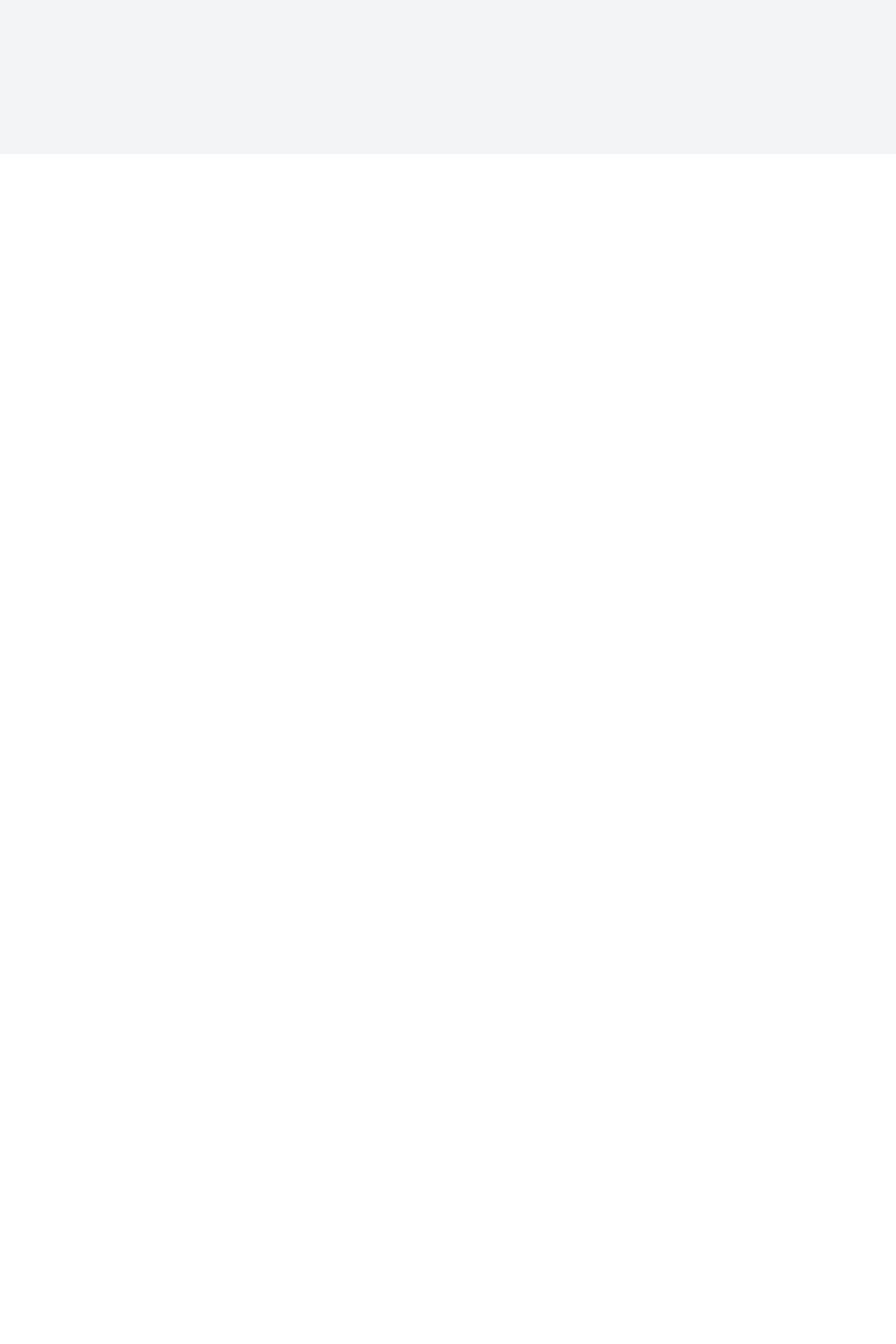
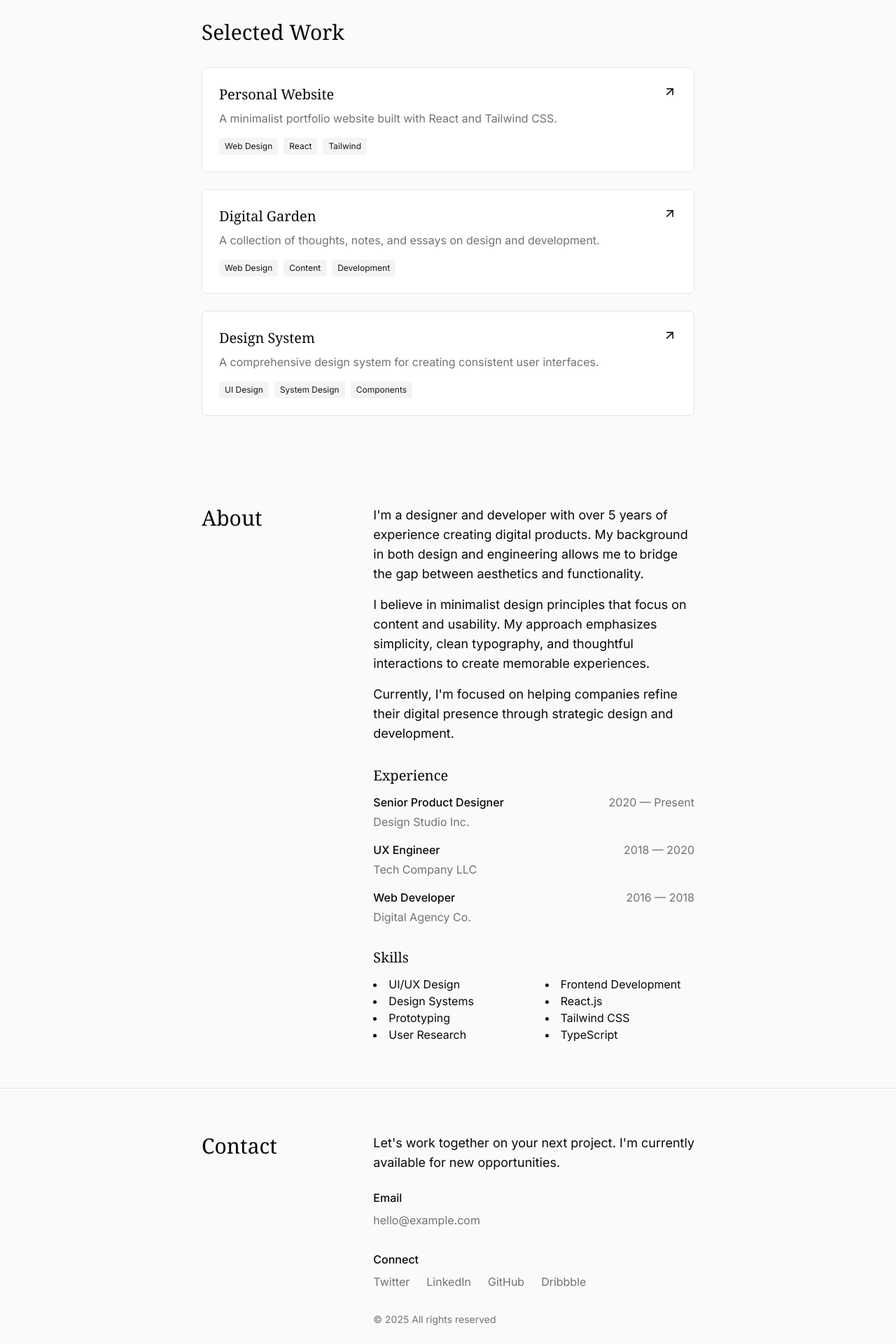
Before and after one commit to H4NUM4NTH4/portfolio_me, a React (Vite) app: page / in a window 1280 px wide. Shown: the part 580-2500 px from the top of the page at 70% size. Before the commit the page ends 800 px from the top, so only its background shows below. Built offline with nearby package versions, Linux system fonts and the light colour scheme.

Commit message:
Implement portfolio page
Build a portfolio page similar to the provided URL.

```diff
--- /dev/null
+++ b/src/components/About.tsx
@@ -0,0 +1,72 @@
+
+import React from 'react';
+
+const About: React.FC = () => {
+  return (
+    <section id="about" className="py-16">
+      <div className="container-custom">
+        <div className="grid md:grid-cols-3 gap-8">
+          <div>
+            <h2 className="text-3xl font-serif mb-4">About</h2>
+          </div>
+          <div className="md:col-span-2">
+            <p className="text-lg mb-4">
+              I'm a designer and developer with over 5 years of experience creating digital products.
+              My background in both design and engineering allows me to bridge the gap between aesthetics and functionality.
+            </p>
+            <p className="text-lg mb-4">
+              I believe in minimalist design principles that focus on content and usability. My approach emphasizes
+              simplicity, clean typography, and thoughtful interactions to create memorable experiences.
+            </p>
+            <p className="text-lg mb-8">
+              Currently, I'm focused on helping companies refine their digital presence through strategic design and development.
+            </p>
+
+            <h3 className="text-xl font-serif mb-3">Experience</h3>
+            <div className="space-y-4 mb-8">
+              <div>
+                <div className="flex justify-between mb-1">
+                  <p className="font-medium">Senior Product Designer</p>
+                  <p className="text-muted-foreground">2020 — Present</p>
+                </div>
+                <p className="text-muted-foreground">Design Studio Inc.</p>
+              </div>
+              <div>
+                <div className="flex justify-between mb-1">
+                  <p className="font-medium">UX Engineer</p>
+                  <p className="text-muted-foreground">2018 — 2020</p>
+                </div>
+                <p className="text-muted-foreground">Tech Company LLC</p>
+              </div>
+              <div>
+                <div className="flex justify-between mb-1">
+                  <p className="font-medium">Web Developer</p>
+                  <p className="text-muted-foreground">2016 — 2018</p>
+                </div>
+                <p className="text-muted-foreground">Digital Agency Co.</p>
+              </div>
+            </div>
+
+            <h3 className="text-xl font-serif mb-3">Skills</h3>
+            <div className="grid grid-cols-2 gap-x-8 gap-y-2">
+              <ul className="list-disc list-inside">
+                <li>UI/UX Design</li>
+                <li>Design Systems</li>
+                <li>Prototyping</li>
+                <li>User Research</li>
+              </ul>
+              <ul className="list-disc list-inside">
+                <li>Frontend Development</li>
+                <li>React.js</li>
+                <li>Tailwind CSS</li>
+                <li>TypeScript</li>
+              </ul>
+            </div>
+          </div>
+        </div>
+      </div>
+    </section>
+  );
+};
+
+export default About;
--- /dev/null
+++ b/src/components/Footer.tsx
@@ -0,0 +1,52 @@
+
+import React from 'react';
+
+const Footer: React.FC = () => {
+  return (
+    <footer className="py-16 border-t border-border">
+      <div className="container-custom">
+        <div className="grid md:grid-cols-3 gap-8">
+          <div>
+            <h2 className="text-3xl font-serif mb-4">Contact</h2>
+          </div>
+          <div className="md:col-span-2">
+            <p className="text-lg mb-6">
+              Let's work together on your next project. I'm currently available for new opportunities.
+            </p>
+
+            <div className="space-y-2 mb-8">
+              <p className="font-medium">Email</p>
+              <a href="mailto:hello@example.com" className="link text-muted-foreground">
+                hello@example.com
+              </a>
+            </div>
+
+            <div className="space-y-2 mb-8">
+              <p className="font-medium">Connect</p>
+              <div className="flex space-x-6">
+                <a href="https://twitter.com" target="_blank" rel="noopener noreferrer" className="link text-muted-foreground">
+                  Twitter
+                </a>
+                <a href="https://linkedin.com" target="_blank" rel="noopener noreferrer" className="link text-muted-foreground">
+                  LinkedIn
+                </a>
+                <a href="https://github.com" target="_blank" rel="noopener noreferrer" className="link text-muted-foreground">
+                  GitHub
+                </a>
+                <a href="https://dribbble.com" target="_blank" rel="noopener noreferrer" className="link text-muted-foreground">
+                  Dribbble
+                </a>
+              </div>
+            </div>
+
+            <p className="text-sm text-muted-foreground">
+              © {new Date().getFullYear()} All rights reserved
+            </p>
+          </div>
+        </div>
+      </div>
+    </footer>
+  );
+};
+
+export default Footer;
--- /dev/null
+++ b/src/components/Header.tsx
@@ -0,0 +1,28 @@
+
+import React from 'react';
+import { Link } from 'react-router-dom';
+
+const Header: React.FC = () => {
+  return (
+    <header className="py-8">
+      <div className="container-custom">
+        <nav className="flex justify-between items-center">
+          <Link to="/" className="text-xl font-serif font-medium">Rasmic</Link>
+          <ul className="flex items-center space-x-8">
+            <li>
+              <Link to="/#work" className="link text-sm">Work</Link>
+            </li>
+            <li>
+              <Link to="/#about" className="link text-sm">About</Link>
+            </li>
+            <li>
+              <a href="mailto:hello@example.com" className="link text-sm">Contact</a>
+            </li>
+          </ul>
+        </nav>
+      </div>
+    </header>
+  );
+};
+
+export default Header;
--- /dev/null
+++ b/src/components/Hero.tsx
@@ -0,0 +1,19 @@
+
+import React from 'react';
+
+const Hero: React.FC = () => {
+  return (
+    <section className="py-16 md:py-24 animate-fade-in">
+      <div className="container-custom">
+        <h1 className="text-4xl md:text-5xl lg:text-6xl font-serif font-normal leading-tight mb-6">
+          Designer & Developer crafting thoughtful digital experiences
+        </h1>
+        <p className="text-lg md:text-xl text-muted-foreground max-w-2xl">
+          I design and build digital products that help businesses and individuals achieve their goals through thoughtful design and technology.
+        </p>
+      </div>
+    </section>
+  );
+};
+
+export default Hero;
--- /dev/null
+++ b/src/components/Projects.tsx
@@ -0,0 +1,80 @@
+
+import React from 'react';
+import { Link } from 'react-router-dom';
+import { ArrowUpRight } from 'lucide-react';
+
+interface ProjectProps {
+  title: string;
+  description: string;
+  tags: string[];
+  link: string;
+}
+
+const ProjectCard: React.FC<ProjectProps> = ({ title, description, tags, link }) => {
+  return (
+    <div className="project-card rounded-lg border border-border p-6 bg-card">
+      <div className="flex justify-between items-start">
+        <div>
+          <h3 className="text-xl font-serif mb-2">{title}</h3>
+          <p className="text-muted-foreground mb-4">{description}</p>
+          <div className="flex flex-wrap gap-2">
+            {tags.map((tag, index) => (
+              <span
+                key={index}
+                className="text-xs px-2 py-1 bg-secondary text-secondary-foreground rounded"
+              >
+                {tag}
+              </span>
+            ))}
+          </div>
+        </div>
+        <a
+          href={link}
+          target="_blank"
+          rel="noopener noreferrer"
+          className="text-primary hover:text-primary/80 transition-colors"
+        >
+          <ArrowUpRight size={20} />
+        </a>
+      </div>
+    </div>
+  );
+};
+
+const Projects: React.FC = () => {
+  const projects = [
+    {
+      title: "Personal Website",
+      description: "A minimalist portfolio website built with React and Tailwind CSS.",
+      tags: ["Web Design", "React", "Tailwind"],
+      link: "#",
+    },
+    {
+      title: "Digital Garden",
+      description: "A collection of thoughts, notes, and essays on design and development.",
+      tags: ["Web Design", "Content", "Development"],
+      link: "#",
+    },
+    {
+      title: "Design System",
+      description: "A comprehensive design system for creating consistent user interfaces.",
+      tags: ["UI Design", "System Design", "Components"],
+      link: "#",
+    },
+  ];
+
+  return (
+    <section id="work" className="py-16">
+      <div className="container-custom">
+        <h2 className="text-3xl font-serif mb-8">Selected Work</h2>
+        <div className="grid gap-6">
+          {projects.map((project, index) => (
+            <ProjectCard key={index} {...project} />
+          ))}
+        </div>
+      </div>
+    </section>
+  );
+};
+
+export default Projects;
--- a/src/index.css
+++ b/src/index.css
@@ -1,101 +1,68 @@
+
+@import url('https://fonts.googleapis.com/css2?family=Inter:wght@300;400;500;600;700&display=swap');
+@import url('https://fonts.googleapis.com/css2?family=Merriweather:wght@300;400;700&display=swap');
+
 @tailwind base;
 @tailwind components;
 @tailwind utilities;
 
 @layer base {
   :root {
-    --background: 0 0% 100%;
-    --foreground: 222.2 84% 4.9%;
+    --background: 0 0% 98%;
+    --foreground: 240 10% 3.9%;
 
     --card: 0 0% 100%;
-    --card-foreground: 222.2 84% 4.9%;
+    --card-foreground: 240 10% 3.9%;
 
     --popover: 0 0% 100%;
-    --popover-foreground: 222.2 84% 4.9%;
+    --popover-foreground: 240 10% 3.9%;
 
-    --primary: 222.2 47.4% 11.2%;
-    --primary-foreground: 210 40% 98%;
+    --primary: 240 5.9% 10%;
+    --primary-foreground: 0 0% 98%;
 
-    --secondary: 210 40% 96.1%;
-    --secondary-foreground: 222.2 47.4% 11.2%;
+    --secondary: 240 4.8% 95.9%;
+    --secondary-foreground: 240 5.9% 10%;
 
-    --muted: 210 40% 96.1%;
-    --muted-foreground: 215.4 16.3% 46.9%;
+    --muted: 240 4.8% 95.9%;
+    --muted-foreground: 240 3.8% 46.1%;
 
-    --accent: 210 40% 96.1%;
-    --accent-foreground: 222.2 47.4% 11.2%;
+    --accent: 240 4.8% 95.9%;
+    --accent-foreground: 240 5.9% 10%;
 
     --destructive: 0 84.2% 60.2%;
-    --destructive-foreground: 210 40% 98%;
+    --destructive-foreground: 0 0% 98%;
 
-    --border: 214.3 31.8% 91.4%;
-    --input: 214.3 31.8% 91.4%;
-    --ring: 222.2 84% 4.9%;
+    --border: 240 5.9% 90%;
+    --input: 240 5.9% 90%;
+    --ring: 240 5.9% 10%;
 
     --radius: 0.5rem;
-
-    --sidebar-background: 0 0% 98%;
-
-    --sidebar-foreground: 240 5.3% 26.1%;
-
-    --sidebar-primary: 240 5.9% 10%;
-
-    --sidebar-primary-foreground: 0 0% 98%;
-
-    --sidebar-accent: 240 4.8% 95.9%;
-
-    --sidebar-accent-foreground: 240 5.9% 10%;
-
-    --sidebar-border: 220 13% 91%;
-
-    --sidebar-ring: 217.2 91.2% 59.8%;
   }
 
-  .dark {
-    --background: 222.2 84% 4.9%;
-    --foreground: 210 40% 98%;
-
-    --card: 222.2 84% 4.9%;
-    --card-foreground: 210 40% 98%;
-
-    --popover: 222.2 84% 4.9%;
-    --popover-foreground: 210 40% 98%;
-
-    --primary: 210 40% 98%;
-    --primary-foreground: 222.2 47.4% 11.2%;
-
-    --secondary: 217.2 32.6% 17.5%;
-    --secondary-foreground: 210 40% 98%;
-
-    --muted: 217.2 32.6% 17.5%;
-    --muted-foreground: 215 20.2% 65.1%;
-
-    --accent: 217.2 32.6% 17.5%;
-    --accent-foreground: 210 40% 98%;
-
-    --destructive: 0 62.8% 30.6%;
-    --destructive-foreground: 210 40% 98%;
-
-    --border: 217.2 32.6% 17.5%;
-    --input: 217.2 32.6% 17.5%;
-    --ring: 212.7 26.8% 83.9%;
-    --sidebar-background: 240 5.9% 10%;
-    --sidebar-foreground: 240 4.8% 95.9%;
-    --sidebar-primary: 224.3 76.3% 48%;
-    --sidebar-primary-foreground: 0 0% 100%;
-    --sidebar-accent: 240 3.7% 15.9%;
-    --sidebar-accent-foreground: 240 4.8% 95.9%;
-    --sidebar-border: 240 3.7% 15.9%;
-    --sidebar-ring: 217.2 91.2% 59.8%;
-  }
-}
-
-@layer base {
   * {
     @apply border-border;
   }
 
   body {
-    @apply bg-background text-foreground;
+    @apply bg-background text-foreground antialiased;
+    font-feature-settings: "rlig" 1, "calt" 1;
+  }
+
+  h1, h2, h3, h4 {
+    @apply font-serif;
   }
 }
+
+@layer components {
+  .link {
+    @apply relative inline-block after:absolute after:bottom-0 after:left-0 after:h-[1px] after:w-full after:origin-bottom-left after:scale-x-0 after:bg-primary after:transition-transform after:duration-300 hover:after:origin-bottom-left hover:after:scale-x-100;
+  }
+
+  .container-custom {
+    @apply mx-auto max-w-3xl px-4 sm:px-6 lg:px-8;
+  }
+
+  .project-card {
+    @apply transition-all duration-300 ease-in-out hover:-translate-y-1 hover:shadow-md;
+  }
+}
--- a/src/pages/Index.tsx
+++ b/src/pages/Index.tsx
@@ -1,12 +1,21 @@
-// Update this page (the content is just a fallback if you fail to update the page)
+
+import React from 'react';
+import Header from '../components/Header';
+import Hero from '../components/Hero';
+import Projects from '../components/Projects';
+import About from '../components/About';
+import Footer from '../components/Footer';
 
 const Index = () => {
   return (
-    <div className="min-h-screen flex items-center justify-center bg-gray-100">
-      <div className="text-center">
-        <h1 className="text-4xl font-bold mb-4">Welcome to Your Blank App</h1>
-        <p className="text-xl text-gray-600">Start building your amazing project here!</p>
-      </div>
+    <div className="min-h-screen flex flex-col">
+      <Header />
+      <main className="flex-1">
+        <Hero />
+        <Projects />
+        <About />
+      </main>
+      <Footer />
     </div>
   );
 };
```
Also changed, not shown: index.html (+7 -6 lines), tailwind.config.ts (+44 -52 lines).
